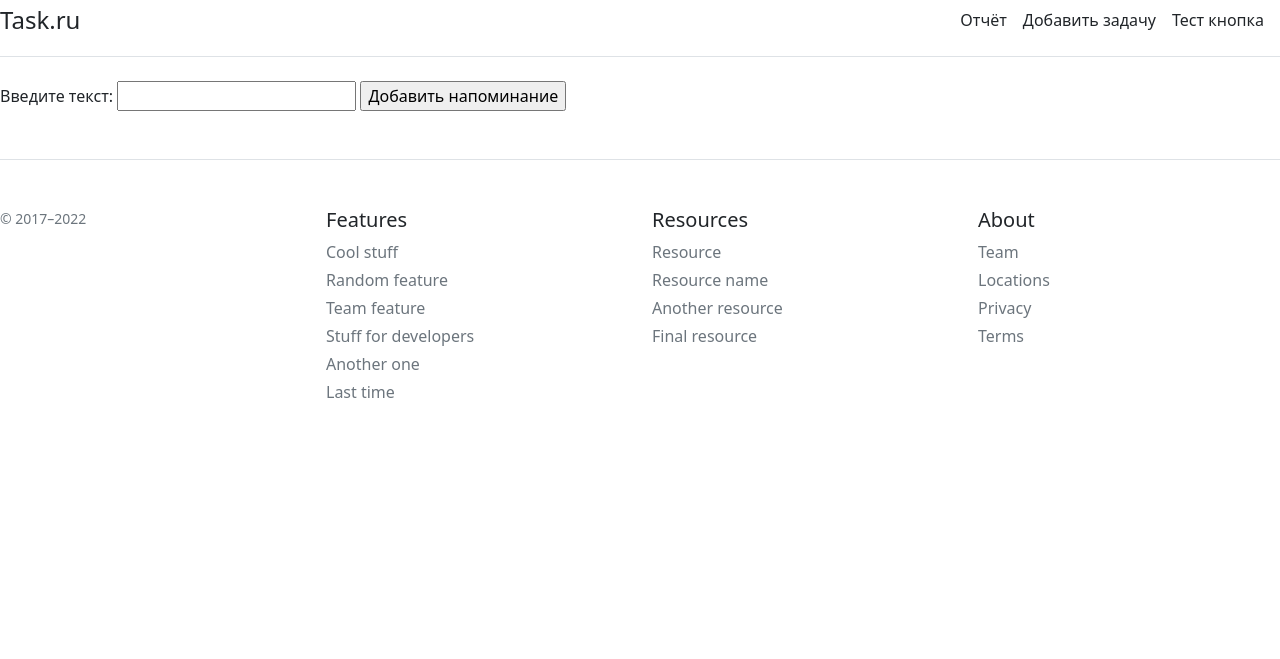
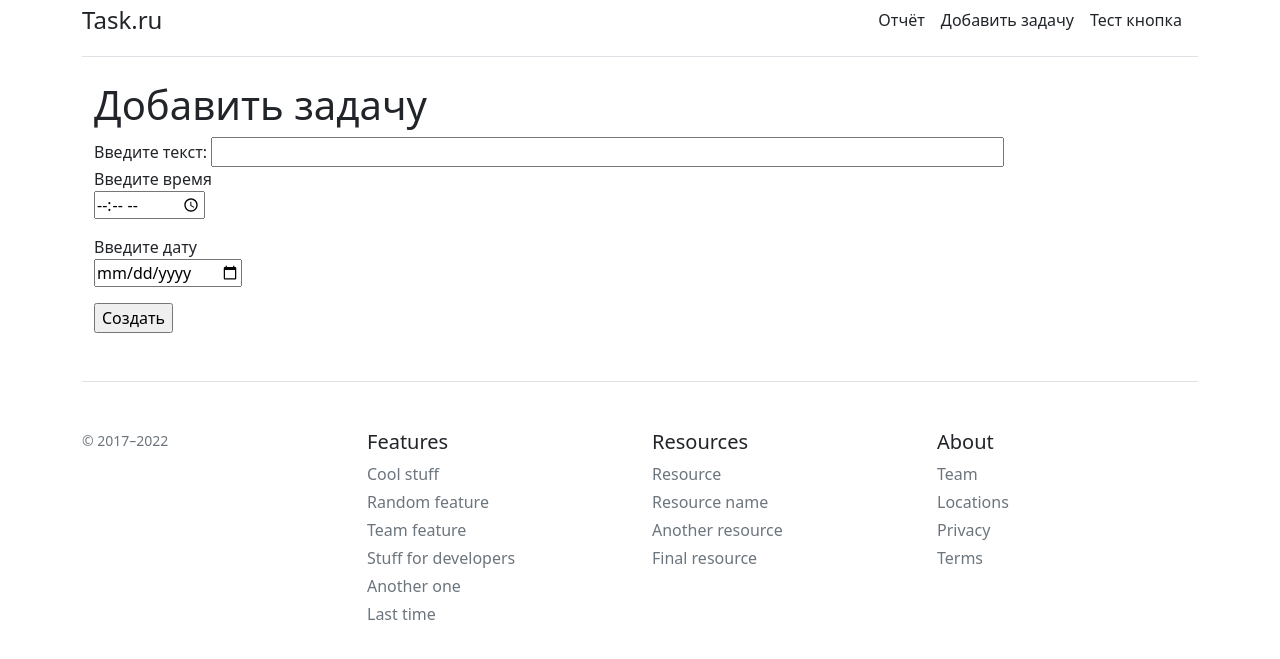
Before and after one commit to nvt-al/ToDo-bot, a Flask app: page /about/ in a window 1280 px wide. Shown: the top 659 px of the page. Run offline with Flask 2, Linux system fonts and the light colour scheme.

Commit message:
form fix v1.2

```diff
--- a/forms.py
+++ b/forms.py
@@ -1,9 +1,12 @@
 from flask_wtf import FlaskForm
-from wtforms import StringField, SubmitField
+from wtforms import StringField, SubmitField, DateField, DateTimeField, TimeField
 from wtforms.validators import DataRequired
+
 
 class TaskForm(FlaskForm):
     new_task = StringField('Введите текст: ', validators=[DataRequired()])
     submit = SubmitField('Создать новое напоминание')
-    # date = StringField('Дата', validators=[DataRequired()])
-    # time = StringField('Время', validators=[DataRequired()])
+    to_time = TimeField('Введите время', format='%H:%M')
+    to_date= DateField('Введите дату', format='%H:%M:%S')
+    submit_yes = SubmitField('Выполнено')
+    submit_del = SubmitField('Отменить')
--- a/templates/about.html
+++ b/templates/about.html
@@ -1,45 +1,29 @@
 {% extends 'base.html' %}
 
 {% block title %}
-Добавить зачаду
+Добавить задачу
 {% endblock %}
 
 {% block body %}
 
 
-<form method="POST" action="/about/">
-    {{ form.hidden_tag() }}
-    {{ form.new_task.label }} {{ form.new_task(size=20) }}
-    <input type="submit" value="Добавить напоминание">
-</form>
+<div class="container">
+    <h1>Добавить задачу</h1>
 
-
-<!-- <div class="container">
-    <h1>Добавить напоминание</h1>
-    <textarea class="form-control js-disable js-save-disabled" rows="5" id="rep-text" laceholder="Введите текст напоминания" maxlength="450"></textarea>
-    <form action="/examples/php-scripts/time.php" method="get">
-        <fieldset> <legend>Введите время</legend>
-        <p><input type="time" name="selected_time" list="time-list"></p>
-        <datalist id="time-list">
-        </datalist>
-        </fieldset>
-
-
-    <div class="form-group">
-        <label for="inputDate">Введите дату:</label>
-        <input type="date" class="form-control">
-        <p>{{form.submit()}}</p>
-    </div>
-  </form>
-</div> -->
-{% endblock %}
-
-<!-- <form>
-    <label for="appt">Выберите время:</label>
-    <input type="time" id="appt" name="appt">
+    <form method="POST" action="">
 
 
 
-     <label for="birthday">Выберете дату:</label>
-     <input type="date" id="birthday" name="birthday">
-</form> -->
+    {{ form.hidden_tag() }}
+
+    {{ form.new_task.label }} {{ form.new_task(size=80) }}
+
+    <p>{{ form.to_time.label }}<br>{{ form.to_time(class_="datetimepicker2") }}</p>
+    <p>{{ form.to_date.label }}<br>{{ form.to_date(class_="datetimepicker2") }}</p>
+
+    <input type="submit" value="Создать">
+    </form>
+</div>
+
+
+{% endblock %}
--- a/templates/base.html
+++ b/templates/base.html
@@ -10,6 +10,8 @@
 </head>
 <body>
 
+
+  <div class="container">
       <div class="d-flex flex-column flex-md-row align-items-center pb-3 mb-4 border-bottom">
         <a href="/" class="d-flex align-items-center text-dark text-decoration-none">
           <span class="fs-4">Task.ru</span>
@@ -64,5 +66,7 @@
         </div>
       </footer>
       <script src="https://cdn.jsdelivr.net/npm/bootstrap@5.3.0-alpha1/dist/js/bootstrap.bundle.min.js" integrity="sha384-w76AqPfDkMBDXo30jS1Sgez6pr3x5MlQ1ZAGC+nuZB+EYdgRZgiwxhTBTkF7CXvN" crossorigin="anonymous"></script>
-</body>
+    </div>
+
+    </body>
 </html>
--- a/webapp.py
+++ b/webapp.py
@@ -1,9 +1,9 @@
 
-from flask import Flask, render_template, url_for   # render - copy, url_for()
+from flask import Flask, render_template, url_for, redirect, flash
+from flask import request
 from flask_sqlalchemy import SQLAlchemy
 from datetime import datetime
 from forms import TaskForm
-from flask import redirect
 
 
 
@@ -29,28 +29,33 @@ app.config['SECRET_KEY'] = 'thecodex'
 #     def __repr__(self):
 #         return '<Article %r>' % self.id    # ссылка с id
 
+@app.route('/')
+@app.route('/home', methods=['GET', 'POST'])   # деккортатор
+def index():
+    form = TaskForm()
+    if request.method == 'POST':
+        if request.form.get['submit_button'] == 'Выполнено':
+            return render_template('index.html', form=form) # do something
+        elif request.form.get['submit_button'] == 'Отменить':
+            return render_template('index.html', form=form) # do something else
+        else:
+            pass # unknown
+    elif request.method == 'GET':
+        return render_template('index.html', form=form)          # возвращает текст, который выводим на сайте
+        # связка с html
 
 
-
-@app.route('/')
-@app.route('/home')   # деккортатор
-def index():          # возвращает текст, который выводим на сайте
-    return render_template('index.html')    # связка с html
-
-
-
-@app.route('/about/', methods=['GET', 'POST'])
+# Create Class Form
+@app.route('/about/', methods = ['GET', 'POST'])
 def about():
     form = TaskForm()
     if form.validate_on_submit():
-        return redirect ('/home')
-    return render_template('about.html', form=form)
+        # flash("Заметка создана")
+        return redirect('/index')
 
-
-# @app.route('/about/', methods=['GET', 'POST'])
-# def about():          # fix
-#     form = TaskForm()
-#     return render_template('about.html', form=form)
+    return render_template('about.html',
+        title = 'Создать',
+        form = form)
 
 
 
```
Also changed, not shown: templates/index.html (+8 -3 lines).
